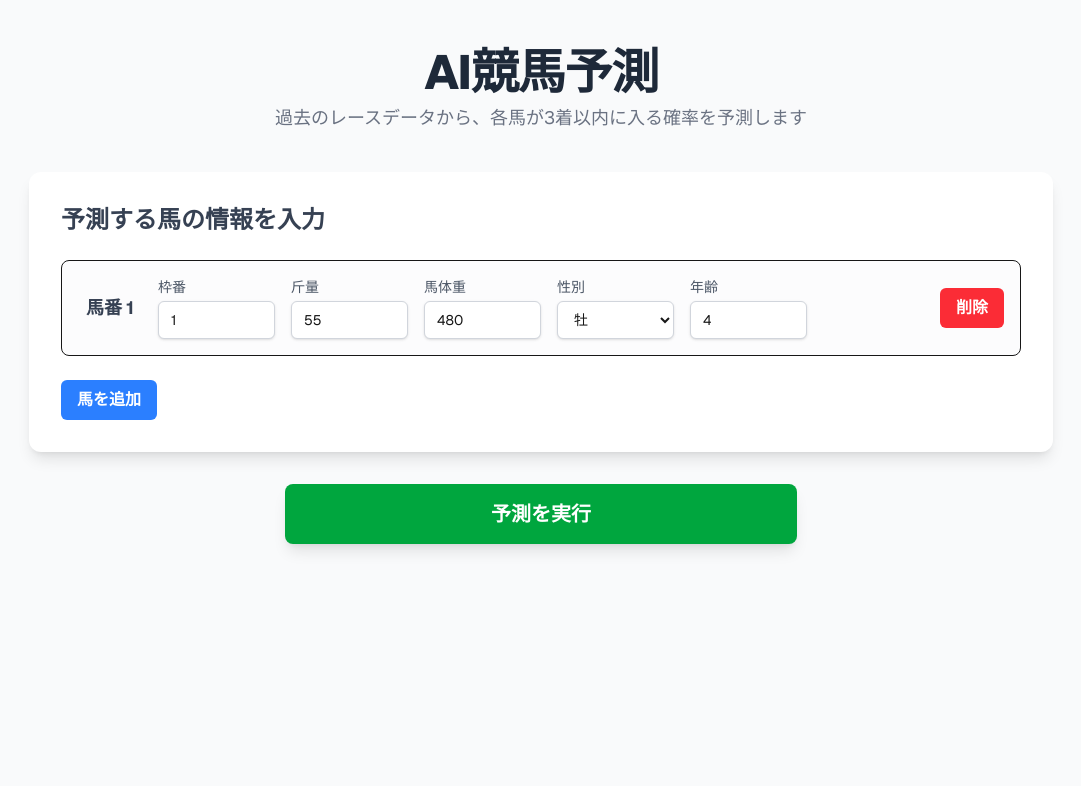
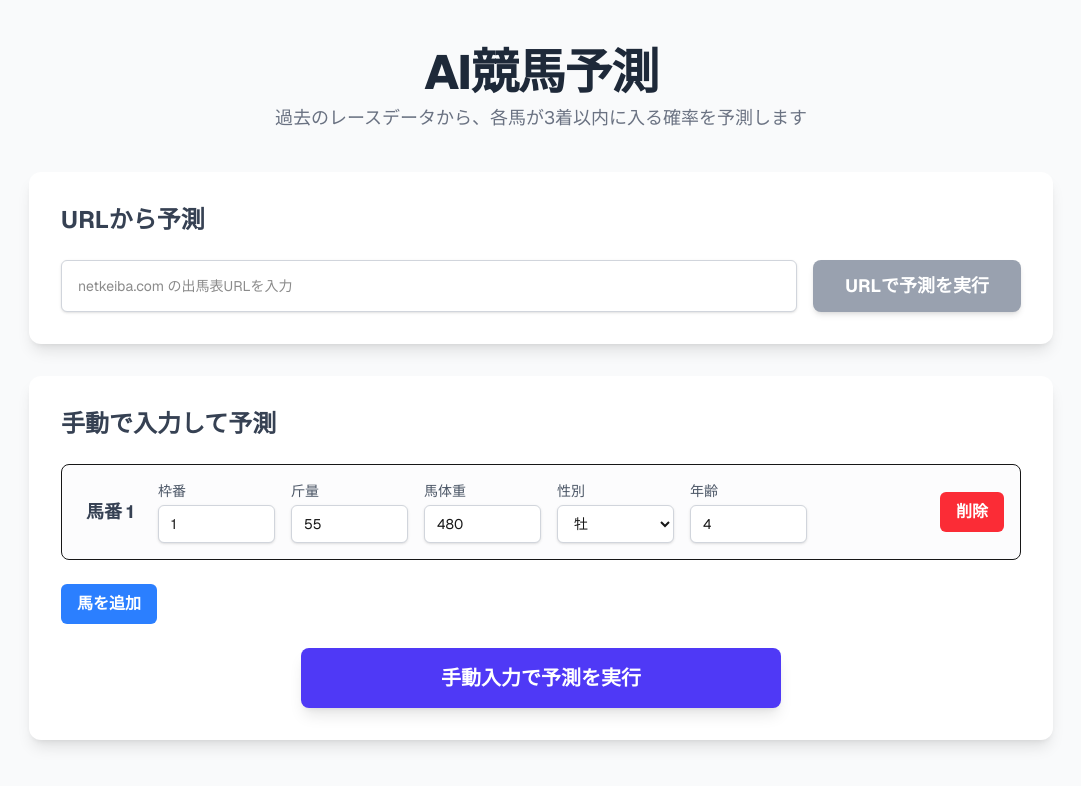
Before and after one commit to k2e3h3x373/keiba-prediction, a Next.js app in the folder frontend/: page / in a window 1280 px wide. Shown: the top 786 px of the page, without its empty margins (99-1180 px from the left). Built offline with nearby package versions, Linux system fonts and the light colour scheme.

Commit message:
feat(frontend): URLからの予測機能UIを実装

```diff
--- a/frontend/src/app/page.tsx
+++ b/frontend/src/app/page.tsx
@@ -29,10 +29,10 @@ const createDefaultHorse = (umaban: number): HorseInput => ({
 });
 
 export default function Home() {
-  // State to hold the list of horses to be predicted
-  const [horses, setHorses] = useState<HorseInput[]>([
-    createDefaultHorse(1), // Start with one default horse
-  ]);
+  // State for the URL input
+  const [url, setUrl] = useState("");
+  // State to hold the list of horses to be predicted (manual input)
+  const [horses, setHorses] = useState<HorseInput[]>([createDefaultHorse(1)]);
   // State to hold the prediction results
   const [predictions, setPredictions] = useState<Prediction[]>([]);
   // State for loading status
@@ -69,8 +69,8 @@ export default function Home() {
     setHorses(newHorses);
   };
 
-  // Function to call the prediction API
-  const handlePredict = async () => {
+  // Function to call the prediction API (manual input)
+  const handlePredictManual = async () => {
     setIsLoading(true);
     setError(null);
     setPredictions([]);
@@ -108,6 +108,53 @@ export default function Home() {
     }
   };
 
+  // Function to call the prediction API from URL
+  const handlePredictFromUrl = async () => {
+    if (!url) {
+      setError("URLを入力してください。");
+      return;
+    }
+    setIsLoading(true);
+    setError(null);
+    setPredictions([]);
+
+    try {
+      const response = await fetch(
+        "http://127.0.0.1:5000/api/predict_from_url",
+        {
+          method: "POST",
+          headers: {
+            "Content-Type": "application/json",
+          },
+          body: JSON.stringify({ url }),
+        },
+      );
+
+      if (!response.ok) {
+        const errorData = await response.json().catch(() => ({}));
+        throw new Error(
+          errorData.error ||
+            `予測サーバーとの通信に失敗しました (Status: ${response.status})。バックエンドサーバーは起動していますか？`,
+        );
+      }
+
+      const data = await response.json();
+      if (data.error) {
+        throw new Error(`予測エラー: ${data.error}`);
+      }
+
+      setPredictions(data.predictions);
+    } catch (err: unknown) {
+      if (err instanceof Error) {
+        setError(err.message);
+      } else {
+        setError("不明なエラーが発生しました。");
+      }
+    } finally {
+      setIsLoading(false);
+    }
+  };
+
   return (
     <main className="flex min-h-screen flex-col items-center bg-gray-50 p-12 font-sans">
       <div className="w-full max-w-5xl">
@@ -120,9 +167,31 @@ export default function Home() {
           </p>
         </header>
 
+        {/* =============== URL Prediction Form =============== */}
+        <div className="mb-8 rounded-xl bg-white p-8 shadow-lg">
+          <h2 className="mb-6 text-2xl font-bold text-gray-700">URLから予測</h2>
+          <div className="flex flex-col gap-4 sm:flex-row">
+            <input
+              type="url"
+              value={url}
+              onChange={(e) => setUrl(e.target.value)}
+              placeholder="netkeiba.com の出馬表URLを入力"
+              className="flex-grow rounded-md border border-gray-300 bg-white px-4 py-3 shadow-sm focus:border-indigo-500 focus:ring-indigo-500 focus:outline-none sm:text-sm"
+            />
+            <button
+              onClick={handlePredictFromUrl}
+              disabled={isLoading || !url}
+              className="transform rounded-lg bg-green-600 px-8 py-3 text-lg font-bold text-white shadow-md transition-transform hover:scale-105 hover:bg-green-700 disabled:cursor-not-allowed disabled:bg-gray-400"
+            >
+              {isLoading ? "予測中..." : "URLで予測を実行"}
+            </button>
+          </div>
+        </div>
+
+        {/* =============== Manual Prediction Form =============== */}
         <div className="mb-8 rounded-xl bg-white p-8 shadow-lg">
           <h2 className="mb-6 text-2xl font-bold text-gray-700">
-            予測する馬の情報を入力
+            手動で入力して予測
           </h2>
           <div className="space-y-4">
             {horses.map((horse, index) => (
@@ -193,16 +262,15 @@ export default function Home() {
           >
             馬を追加
           </button>
-        </div>
-
-        <div className="mb-8 text-center">
-          <button
-            onClick={handlePredict}
-            disabled={isLoading || horses.length === 0}
-            className="w-full transform rounded-lg bg-green-600 px-8 py-4 text-xl font-extrabold text-white shadow-lg transition-transform hover:scale-105 hover:bg-green-700 disabled:cursor-not-allowed disabled:bg-gray-400 md:w-1/2"
-          >
-            {isLoading ? "予測中..." : "予測を実行"}
-          </button>
+          <div className="mt-6 text-center">
+            <button
+              onClick={handlePredictManual}
+              disabled={isLoading || horses.length === 0}
+              className="w-full transform rounded-lg bg-indigo-600 px-8 py-4 text-xl font-extrabold text-white shadow-lg transition-transform hover:scale-105 hover:bg-indigo-700 disabled:cursor-not-allowed disabled:bg-gray-400 md:w-1/2"
+            >
+              {isLoading ? "予測中..." : "手動入力で予測を実行"}
+            </button>
+          </div>
         </div>
 
         {/* Results section */}
```
